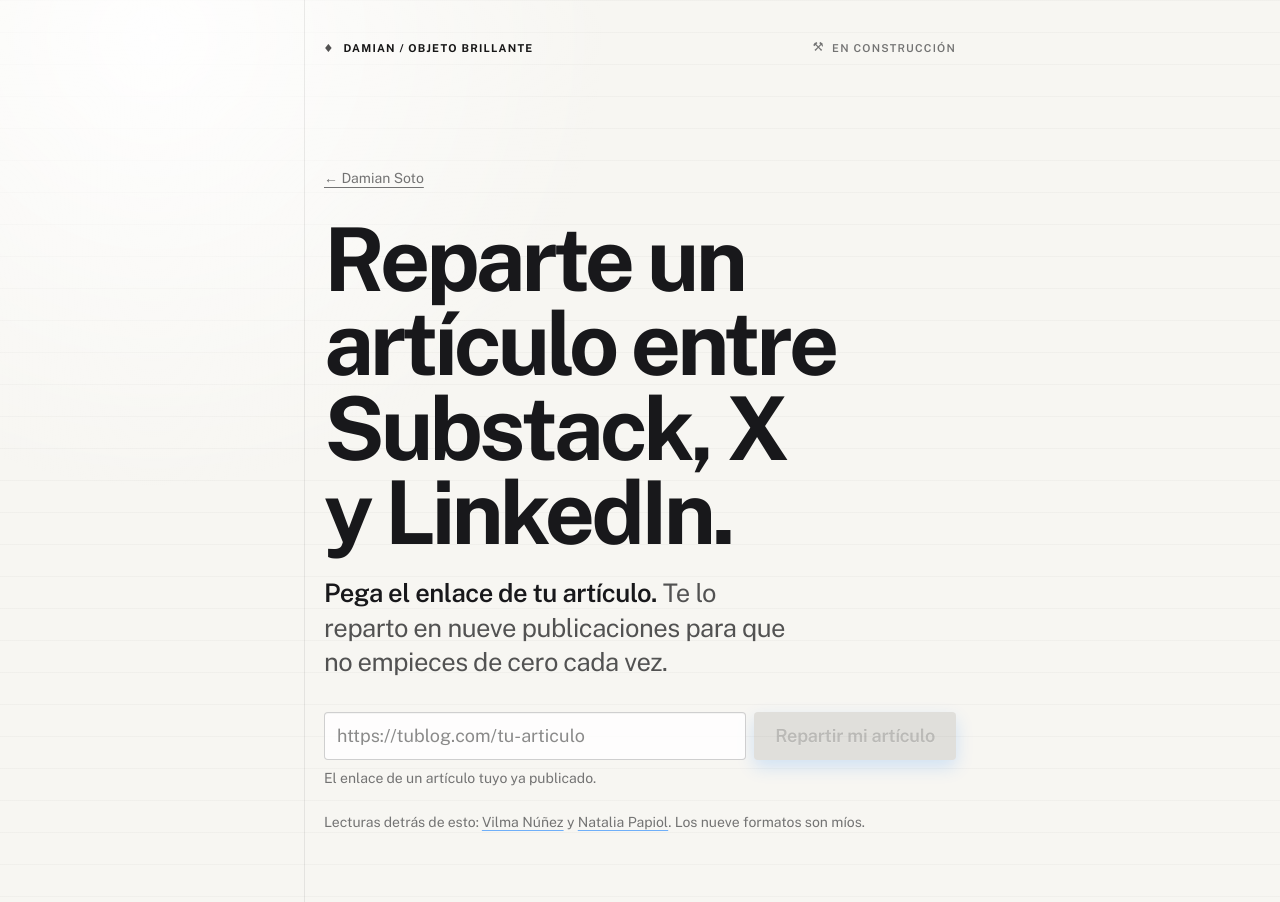
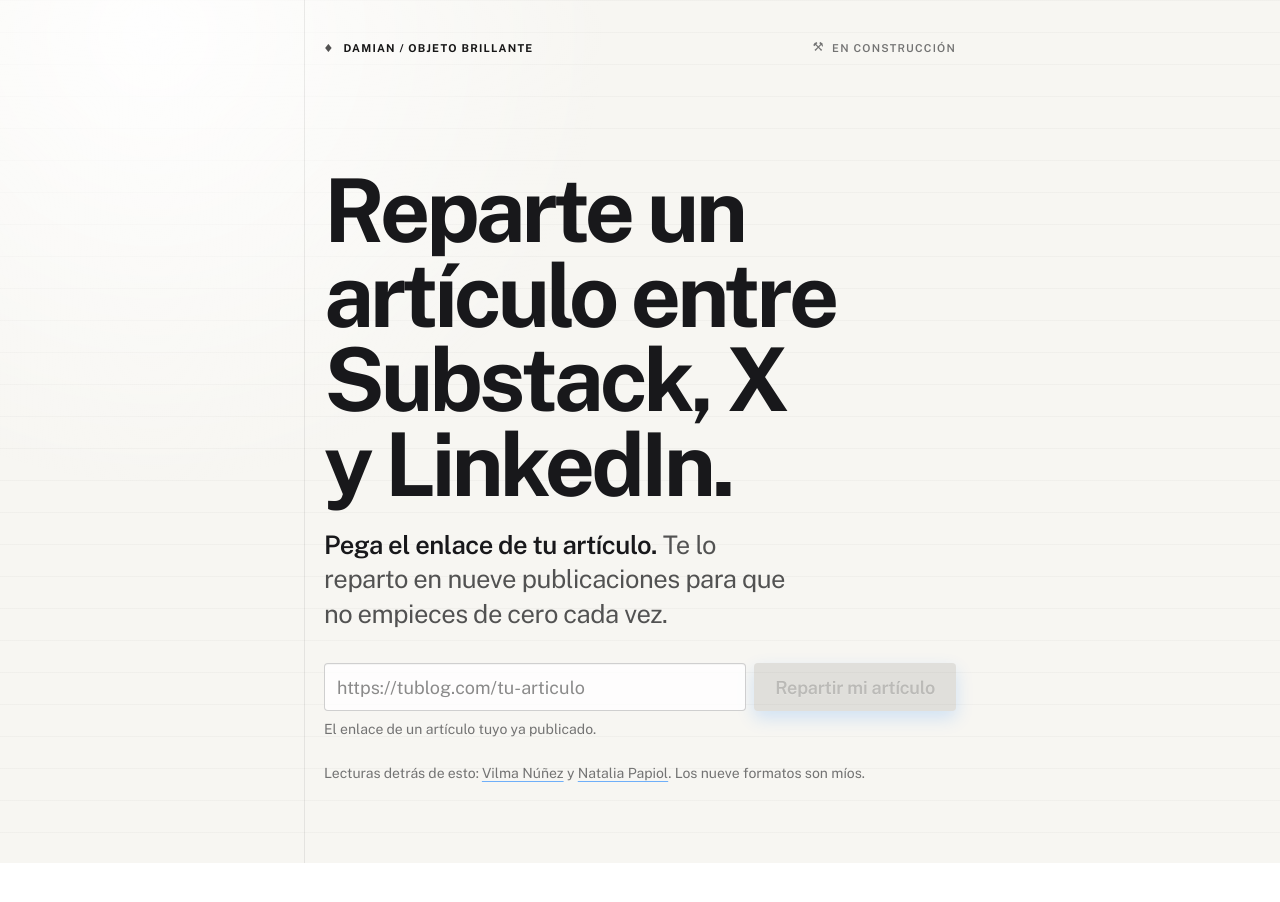
Before and after one commit to sotoplatero/damian, a SvelteKit app: page /tool/repurpose in a window 1280 px wide. Shown: the top 902 px of the page. After the commit the page ends 863 px from the top, so only its background shows below. Built offline with nearby package versions, Linux system fonts and the light colour scheme; a web font is replaced by a local one.

Commit message:
Center tool landing states

```diff
--- a/src/app.css
+++ b/src/app.css
@@ -135,10 +135,9 @@
 		@apply col-start-2 mt-2 line-clamp-2 text-xl leading-relaxed text-soft;
 	}
 
-	/* Estado inicial de una herramienta: el contenido cabe de sobra, así que se
-	   centra en la pantalla. Se descuenta el py-16 del layout. */
+	/* El layout de herramientas se ocupa del centrado vertical. */
 	.screen-center {
-		@apply flex min-h-[calc(100dvh-8rem)] flex-col justify-center;
+		@apply flex flex-col;
 	}
 
 	/* Etiqueta pequeña en versales encima de un bloque de texto. */
@@ -175,7 +174,7 @@
 	background-size: auto, 100% 32px;
 }
 
-.site-column { position: relative; }
+.site-column { position: relative; display: flex; min-height: 100dvh; flex-direction: column; }
 
 .site-column::before {
 	content: '';
@@ -203,6 +202,9 @@
 .site-mark .site-symbol { color: var(--color-ink); }
 .site-status { display: inline-flex; align-items: center; gap: .45rem; color: var(--color-muted); font-weight: 600; }
 .site-status .site-symbol { font-size: .78rem; }
+
+.tool-shell { display: flex; flex: 1; flex-direction: column; }
+.tool-stage { width: 100%; margin-block: auto; }
 
 .prose h1 { text-wrap: balance; }
 .prose > p:first-of-type {
--- a/src/routes/tool/+layout.svelte
+++ b/src/routes/tool/+layout.svelte
@@ -1,7 +1,7 @@
 <script lang="ts">
 	/**
-	 * La cáscara común de todas las herramientas: el enlace de vuelta arriba y el
-	 * contenido centrado en la pantalla mientras quepa.
+	 * La cáscara común de todas las herramientas centra el contenido en el espacio
+	 * que queda debajo de la cabecera mientras quepa.
 	 *
 	 * El centrado usa `my-auto` en el hijo y no `justify-center` en el padre, y la
 	 * diferencia es la que hace que esto funcione sin trucos: los márgenes
@@ -10,15 +10,13 @@
 	 * resultados). Así el layout no necesita saber en qué estado está la página,
 	 * que es algo que no puede saber.
 	 *
-	 * El alto descuenta el py-16 del layout raíz para que la suma sea 100dvh justos
-	 * y no aparezca scroll en la pantalla inicial.
+	 * La cabecera global ya enlaza al inicio, así que aquí no se repite ese enlace.
 	 */
 	let { children } = $props();
 </script>
 
-<div class="flex min-h-[calc(100dvh-8rem)] flex-col">
-	<a href="/" class="link-quiet">&larr; Damian Soto</a>
-	<div class="my-auto w-full">
+<div class="tool-shell">
+	<div class="tool-stage">
 		{@render children?.()}
 	</div>
 </div>
```
